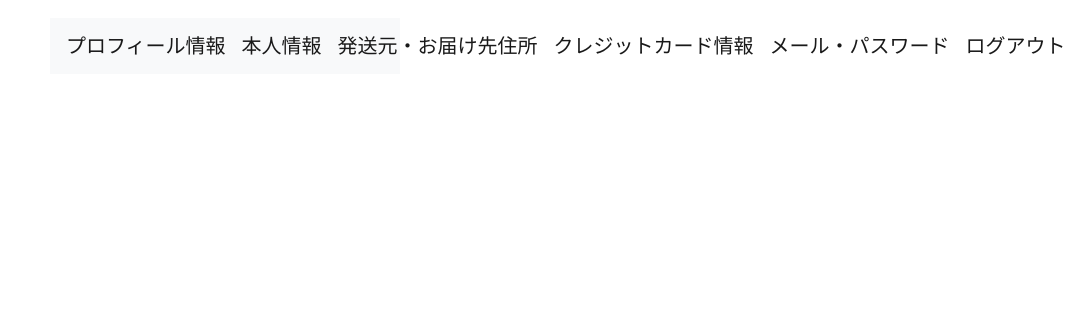
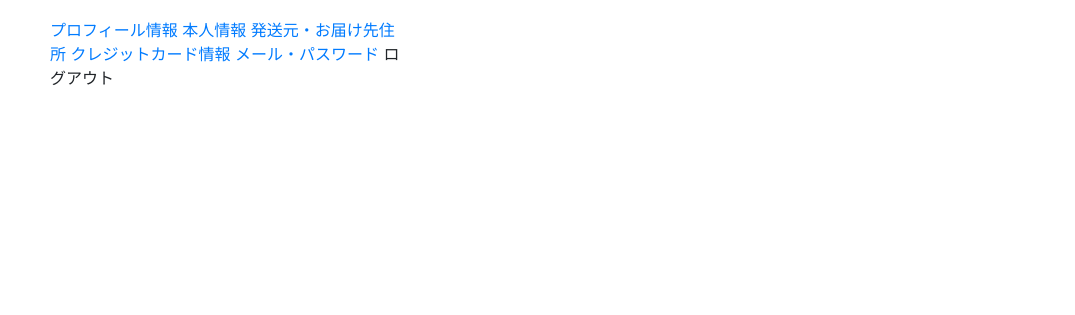
Before and after one commit to HEW2meiG/HEW2, a Python web app: template flmapp/templates/mypage/mypage.html in a window 1320 px wide. Shown: the part 426-741 px from the top of the page, without its empty margins (245-1320 px from the left). Run offline with Jinja, Linux system fonts and the light colour scheme; the template is opened without the code that fills it, so the values that code supplies are empty; some libraries are stand-ins or nearby versions.

Commit message:
マイページのナビゲーションを編集

```diff
--- a/flmapp/templates/mypage/mypage.html
+++ b/flmapp/templates/mypage/mypage.html
@@ -15,23 +15,23 @@
         <p>メールアドレス: {{ current_user.email }}</p>
     </div>
     <div class="col-lg-4 offset-lg-2">
-        <nav class="navbar navbar-expand-lg navbar-light bg-light">
-            <a class="navbar-brand" href="{{url_for('mypage.user')}}">
+        <nav>
+            <a href="{{url_for('mypage.user')}}">
                 プロフィール情報
             </a>
-            <a class="navbar-brand" href="">
+            <a href="">
                 本人情報
             </a>
-            <a class="navbar-brand" href="">
+            <a href="">
                 発送元・お届け先住所
             </a>
-            <a class="navbar-brand" href="">
+            <a href="">
                 クレジットカード情報
             </a>
-            <a class="navbar-brand" href="{{url_for('mypage.change_password')}}">
+            <a href="{{url_for('mypage.change_password')}}">
                 メール・パスワード
             </a>
-            <a class="navbar-brand" href="">
+            <a ref="">
                 ログアウト
             </a>
         </nav>
```
